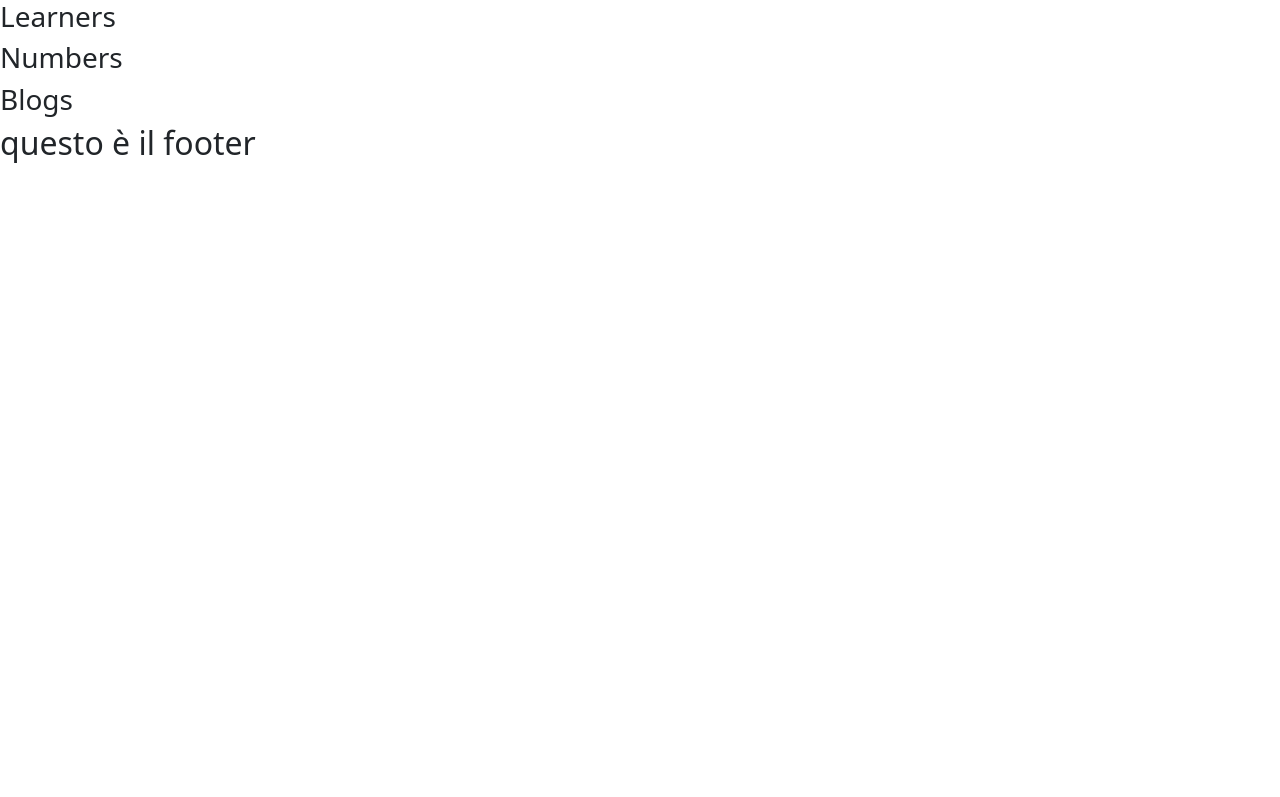
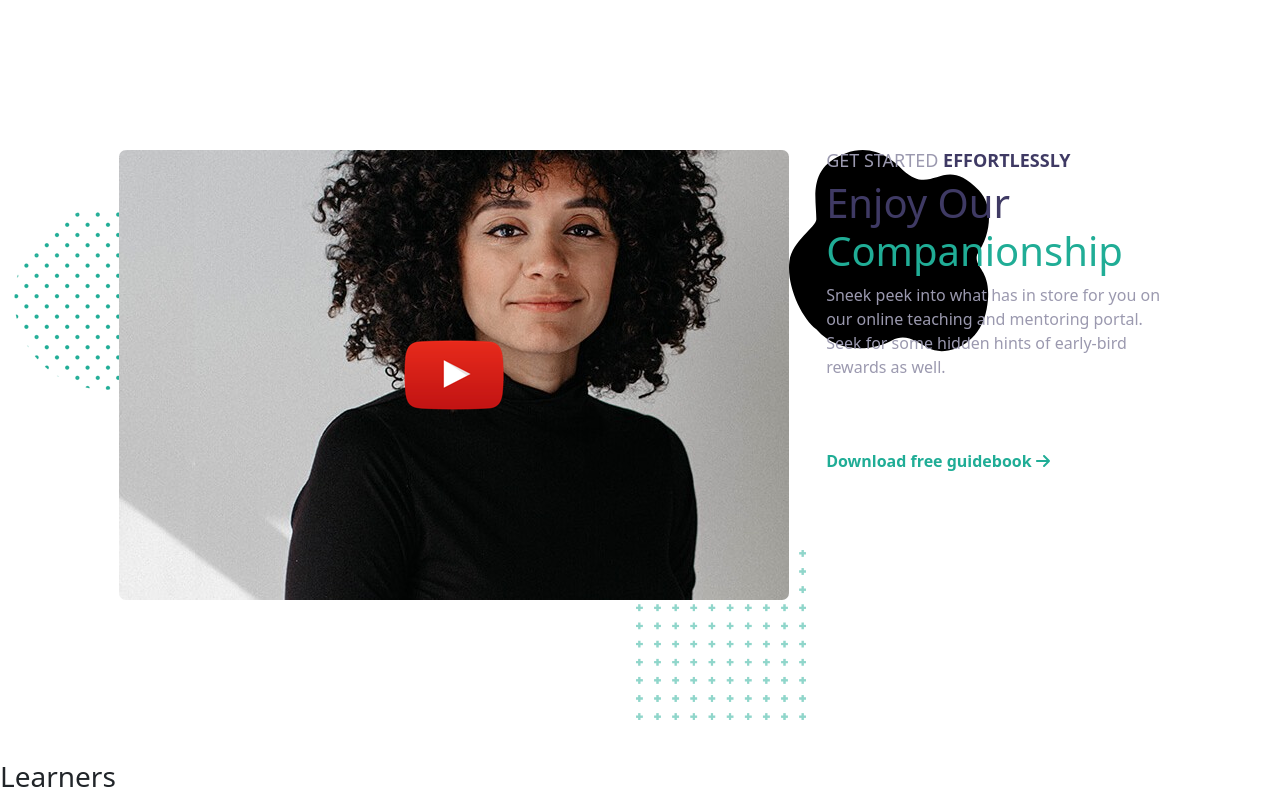
Before and after one commit to TartagliaFilippo/proj-html-vuejs, a Vue app: page / in a window 1280 px wide. Shown: the part 2639-3436 px from the top of the page. Before the commit the page ends 2810 px from the top, so only its background shows below. Built offline with nearby package versions, Linux system fonts and the light colour scheme.

Commit message:
add style tutoring-jumbo

```diff
--- a/src/components/sectionsMain/TutoringSection.vue
+++ b/src/components/sectionsMain/TutoringSection.vue
@@ -49,12 +49,55 @@ export default {
           :data="item"
         />
       </div>
+      <div class="container-tutoring-jumbo">
+        <div class="container-image">
+          <img
+            class="image-poster"
+            src="../../../public/img/courses/home-2-popup-video-poster.jpg"
+            alt=""
+          />
+          <img
+            class="yt-logo"
+            src="../../../public/img/icon-youtube-play.png"
+            alt=""
+          />
+          <img
+            class="svg-bg-1"
+            src="../../../public/img/svg/cloud.svg"
+            alt=""
+          />
+          <img
+            class="svg-bg-2"
+            src="../../../public/img/shapes/maxcoach-shape-07.png"
+            alt=""
+          />
+          <img
+            class="svg-bg-3"
+            src="../../../public/img/shapes/maxcoach-shape-05.png"
+            alt=""
+          />
+        </div>
+        <div class="container-text">
+          <h4>GET STARTED <span>EFFORTLESSLY</span></h4>
+          <h1>Enjoy Our <span>Companionship</span></h1>
+          <p>
+            Sneek peek into what has in store for you on our online teaching and
+            mentoring portal. Seek for some hidden hints of early-bird rewards
+            as well.
+          </p>
+          <a href="#"
+            >Download free guidebook
+            <font-awesome-icon :icon="['fas', 'arrow-right']"
+          /></a>
+        </div>
+      </div>
     </div>
   </div>
 </template>
 
 <style lang="scss" scoped>
 .wrapper {
+  margin-bottom: 160px;
   .container {
     text-align: center;
     margin-top: 100px;
@@ -77,6 +120,85 @@ export default {
       display: flex;
       justify-content: space-between;
     }
+
+    .container-tutoring-jumbo {
+      display: flex;
+      justify-content: space-evenly;
+
+      margin-top: 150px;
+
+      .container-image {
+        width: 670px;
+        height: 450px;
+        position: relative;
+
+        .image-poster {
+          overflow: hidden;
+          border-radius: 7px;
+          z-index: 2;
+        }
+
+        .yt-logo {
+          position: absolute;
+          bottom: 50%;
+          left: 35%;
+          transform: translate(50%, 50%);
+        }
+
+        .svg-bg-1 {
+          color: #e5c791;
+          position: absolute;
+          top: -129;
+          left: -67;
+          z-index: -1;
+        }
+
+        .svg-bg-2 {
+          position: absolute;
+          bottom: -120px;
+          right: -17px;
+          z-index: -1;
+        }
+
+        .svg-bg-3 {
+          position: absolute;
+          bottom: 210px;
+          left: -105px;
+          z-index: -1;
+        }
+      }
+
+      .container-text {
+        width: 30%;
+        text-align: left;
+
+        h4 {
+          span {
+            color: #3f3a64;
+            font-weight: bold;
+          }
+        }
+
+        h1 {
+          color: #3f3a64;
+
+          span {
+            color: #20ad96;
+          }
+        }
+
+        p {
+          color: #9b99af;
+          margin-bottom: 70px;
+        }
+
+        a {
+          text-decoration: none;
+          color: #20ad96;
+          font-weight: bold;
+        }
+      }
+    }
   }
 }
 </style>
```
Also changed, not shown: public/img/svg/cloud.svg (added).
